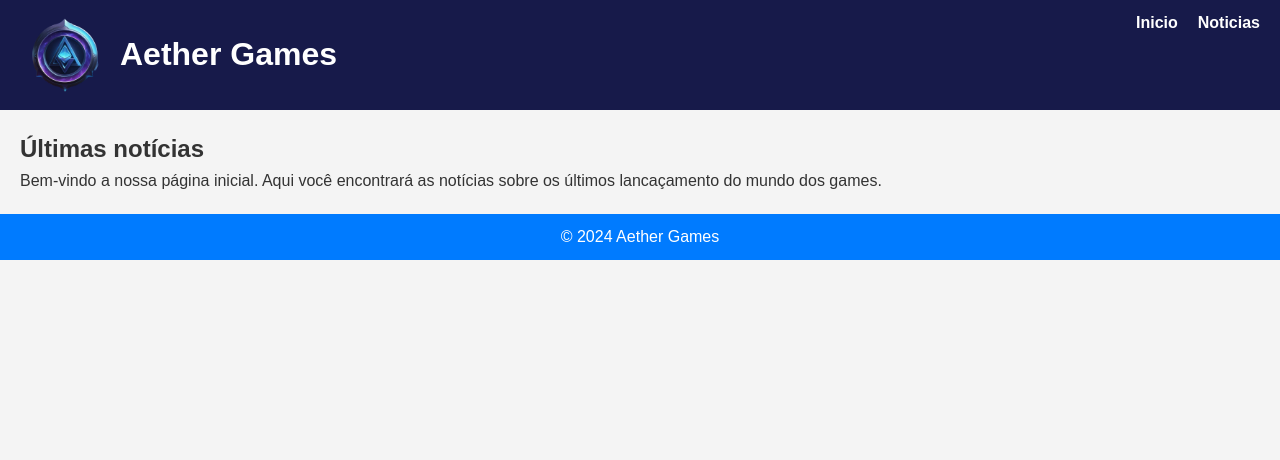
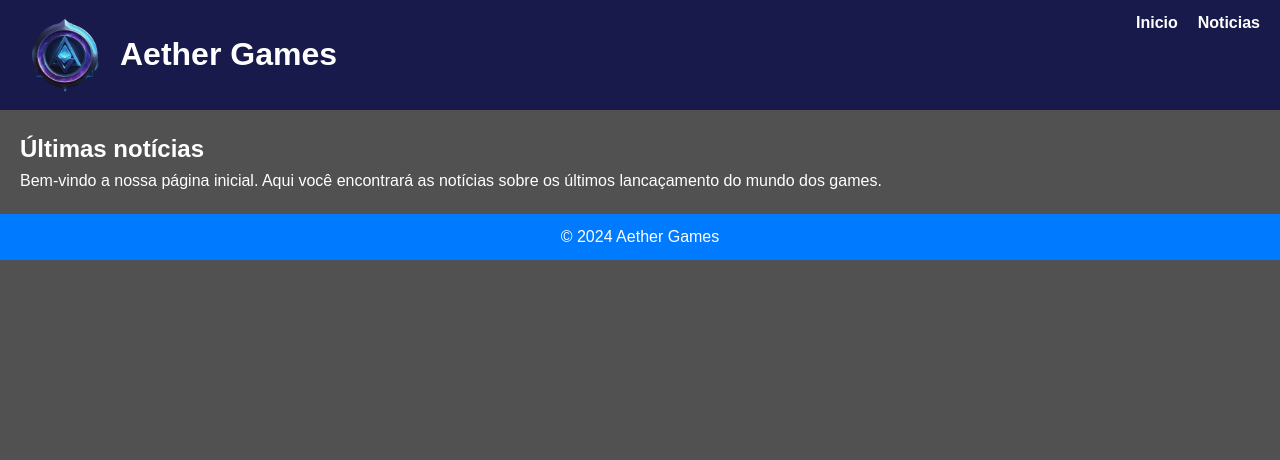
Before and after one commit to Kayo-Elias/Aether_Games-php, a PHP site: page / in a window 1280 px wide. Shown: the top 460 px of the page. Run offline with PHP 8.4, Linux system fonts and the light colour scheme.

Commit message:
Update style-css

```diff
--- a/css/style.css
+++ b/css/style.css
@@ -7,8 +7,8 @@
 
 body {
       font-family: Arial, Helvetica, sans-serif;
-      background-color: #f4f4f4;
-      color: #333;
+      background-color: #515151;
+      color: white;
       line-height: 1.6;
 
 
@@ -31,7 +31,7 @@ body {
 .topo-texto {
      background-color: #007bff;
      color:white;
-     text-align: left;
+     text-align: center;
      padding: 10px;     /*espacamento interno */
      font-size: 1em;
 }
```
